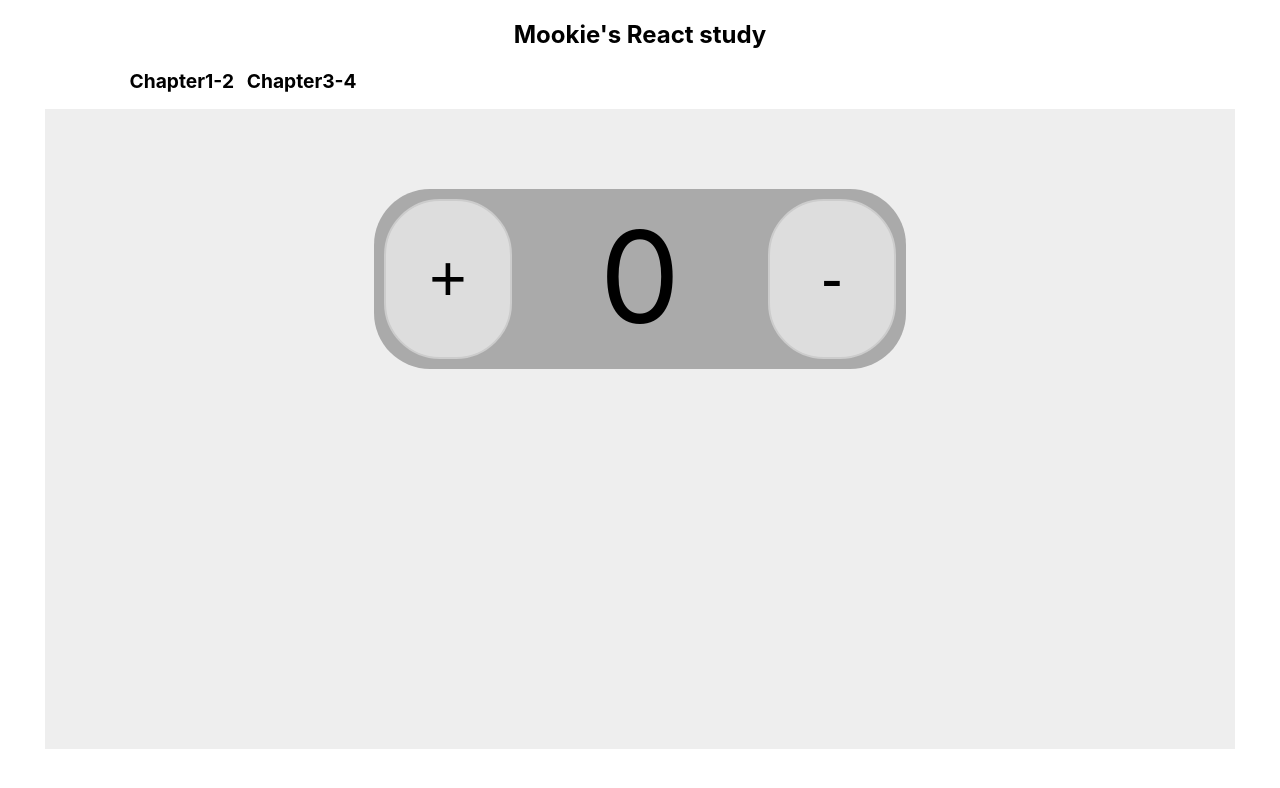
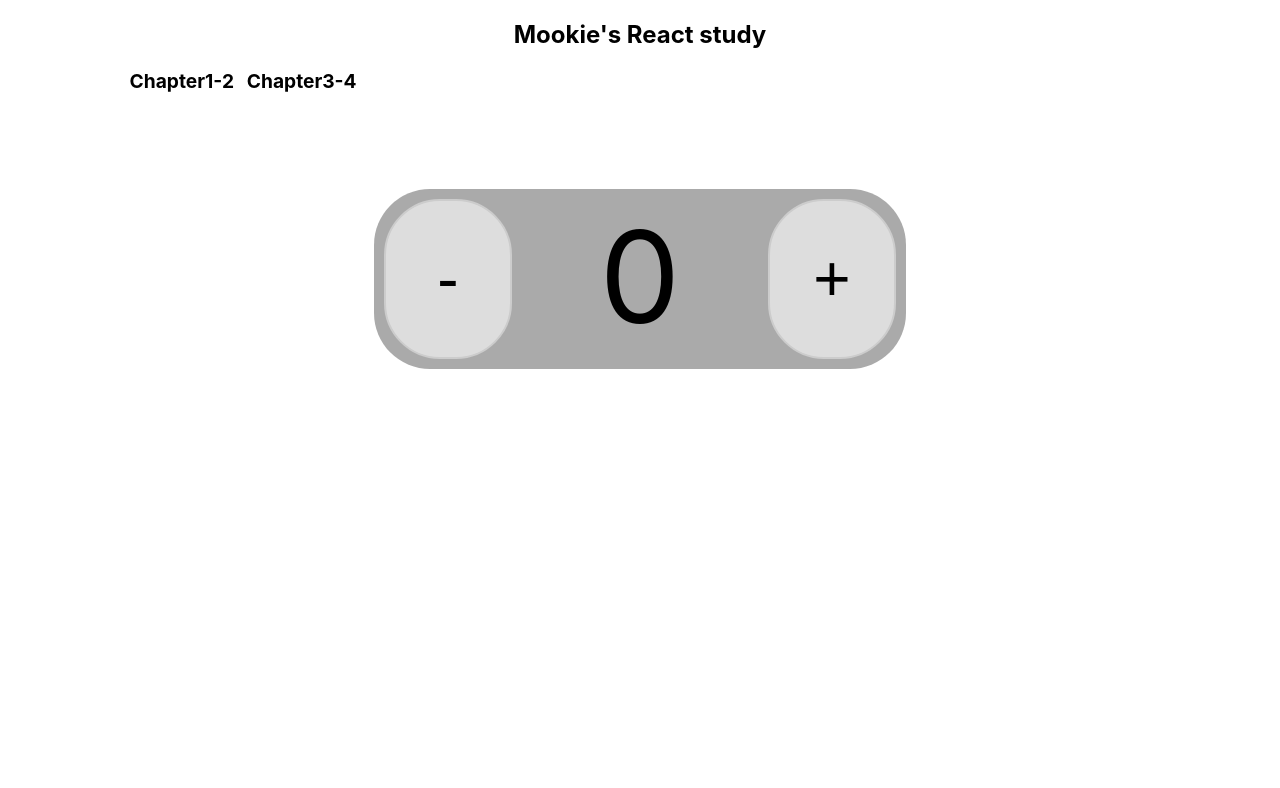
Before and after one commit to tony2550/react-study-app, a React (Create React App) app: page / in a window 1280 px wide. Both pictures are taken after a click on the item "Chapter3-4". Shown: the top 788 px of the page. Built offline with nearby package versions, Linux system fonts and the light colour scheme; the HTML template or start-up script is replaced by a standard one.

Commit message:
modify Counter page  Style

```diff
--- a/src/components/Counter/Counter.jsx
+++ b/src/components/Counter/Counter.jsx
@@ -2,13 +2,27 @@ import React from 'react';
 import classes from './Counter.module.css';
 
 const Counter = () => {
+  const onIncrease = () => {
+    console.log('Plus / +');
+  };
+
+  const onDecrease = () => {
+    console.log('Minus / -');
+  };
+
   return (
     <div className={classes.Root}>
       <div className={classes.Container}>
         <div className={classes.CounterBoard}>
-          <button className={classes.Btn}>+</button>
+          <button className={classes.Btn} onClick={onIncrease}>
+            -
+          </button>
+
           <div className={classes.CounterNum}>0</div>
-          <button className={classes.Btn}>-</button>
+
+          <button className={classes.Btn} onClick={onDecrease}>
+            +
+          </button>
         </div>
       </div>
     </div>
--- a/src/components/Counter/Counter.module.css
+++ b/src/components/Counter/Counter.module.css
@@ -1,5 +1,5 @@
 .Root {
-  background-color: #eee;
+  background-color: transparent;
   position: relative;
   overflow: hidden;
   width: 93vw;
```
